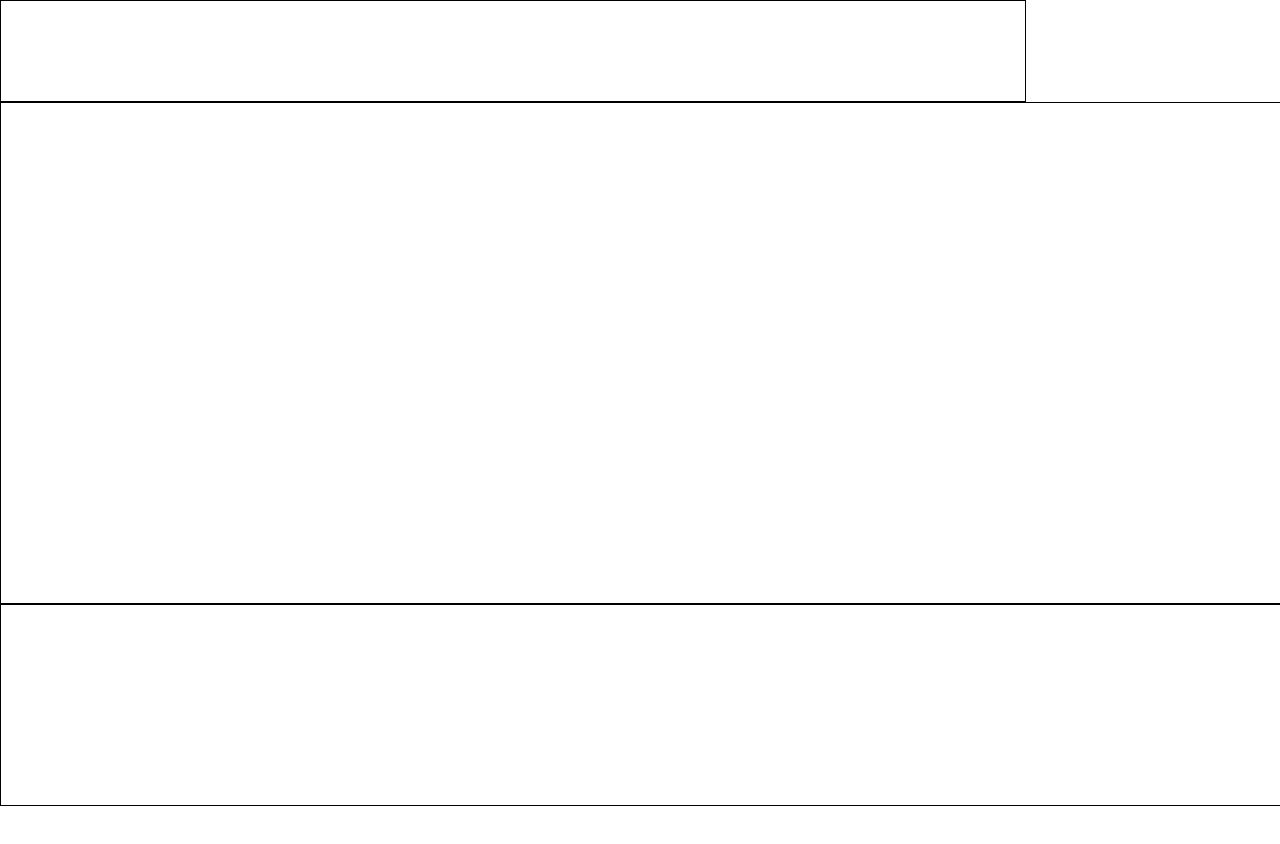
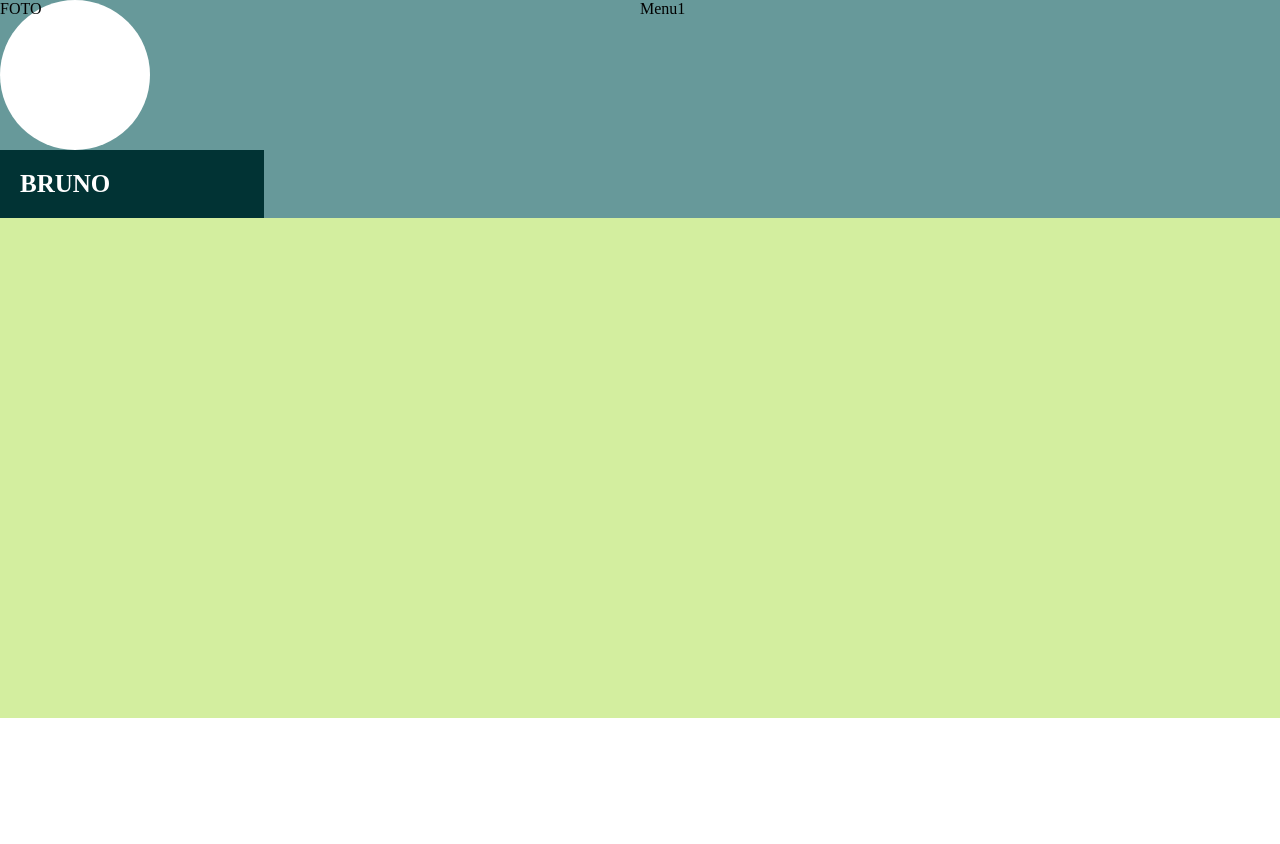
Before and after one commit to ytd8i987ttg/Mi-proyecto-1-2023-v, a plain HTML site: page index.html in a window 1280 px wide. Before the commit the page ends 806 px from the top, so only its background shows below. Drawn offline with Linux system fonts and the light colour scheme.

Commit message:
PaginaWeb

```diff
--- a/css/estilo.css
+++ b/css/estilo.css
@@ -3,20 +3,39 @@ padding: 0;
 margin: 0;
 }
 #Cabesera_Contenido{
-    width: 80%;
-    height: 100px;
-    border: 1px solid black;
-
+    width: 100%;
+    background-color: #67999a;
+    display: flex;
 }
 #cuerpo_Contenido{
     width: 100%;
     height: 500px;
-    border: 1px solid black;
-
+    background-color: #d3ee9f;
 }
 footer{
     width: 100%;
     height: 200px;
-    border: 1px solid black;
-
+    border-color: black;
 }
+#cabecera_nombre_imagen{
+    flex: 70%;
+}
+#Imagen_Nombre_Redondo{
+    flex:30%;
+    width: 150px;
+    height: 150px;
+    background-color: white;
+    border-radius: 75%;
+}
+#CabeceraMenu{
+    flex: 70%;
+}
+#Nombre_Rectangulo{
+    background-color: #013334;
+    width: 35%;
+    padding: 20px;
+    color: white;
+    font-size: 25px;
+    text-transform: uppercase;
+    font-weight: bold;
+}
--- a/index.html
+++ b/index.html
@@ -4,12 +4,18 @@
     <meta charset="UTF-8">
     <meta name="viewport" content="width=device-width, initial-scale=1.0">
     <link rel="stylesheet" href="css/estilo.css">
-    <title>Documento👌</title>
+    <title>Documento👻</title>
 </head>
 <body>
     <!--Aqui colocamos el div del menu de cabesera-->
     <div id="Cabesera_Contenido">
-
+        <div id="cabecera_nombre_imagen">
+            <div id="Imagen_Nombre_Redondo">FOTO</div>
+            <div id="Nombre_Rectangulo">BRUNO</div>
+        </div>
+        <div id="CabeceraMenu">
+            Menu1
+        </div>
     </div>
     <!--aqui se coloca el cuerpo del index-->
     <div id="cuerpo_Contenido">
@@ -17,5 +23,6 @@
     </div>
     <!--aqui colocaremos el pie de la web-->
     <footer></footer>
+
 </body>
 </html>
```
